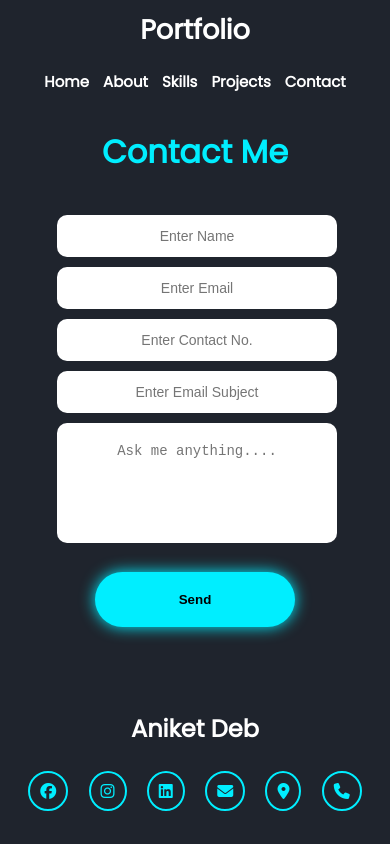
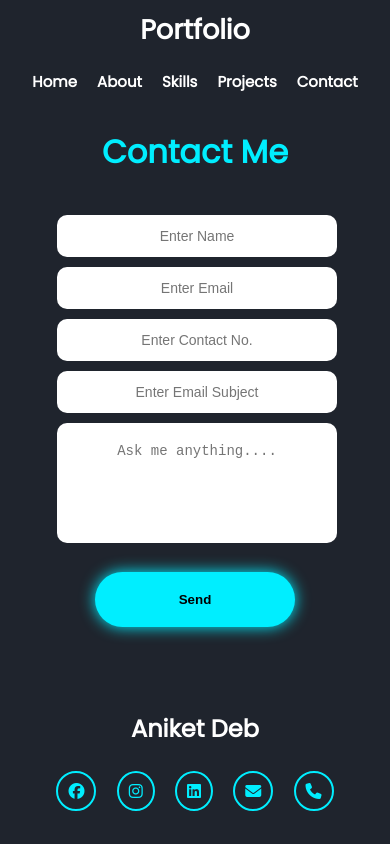
Before and after one commit to Aniket-Deb/Portfolio, a plain HTML site: page contact.html in a window 390 px wide. Drawn offline with nearby package versions, Linux system fonts and the light colour scheme.

Commit message:
second commit

```diff
--- a/contact.html
+++ b/contact.html
@@ -49,7 +49,6 @@
                 <a href="https://www.instagram.com/_aniket.deb_/" target="_blank"><i class="fab fa-instagram" style="--i:8"></i></a>
                 <a href="https://www.linkedin.com/in/aniket-deb-a0b177229/" target="_blank"><i class="fab fa-linkedin" style="--i:9"></i></a>
                 <a href="mailto:aniketdeb2021@gmail.com" target="_blank"><i class="fas fa-envelope" style="--i:10"></i></a>
-                <a href="https://maps.app.goo.gl/p4tXced9PnXVT68UA" target="_blank"><i class="fas fa-location-dot" style="--i:11"></i></a>
                 <a href="tel:+917679262497" target="_blank"><i class="fas fa-phone" style="--i:12"></i></a>
             </div>
         </footer>
--- a/css/style.css
+++ b/css/style.css
@@ -691,7 +691,7 @@ footer h3 {
         font-size: 15px;
     }
     .navbarfixed a {
-        padding: 0px 5px;
+        padding: 0px 8px;
     }
     .header {
         flex-direction: column;
@@ -764,6 +764,7 @@ footer h3 {
     }
     .portfolio {
         margin: auto;
+        padding: 0px 10%;
     }
 
     .card {
```
